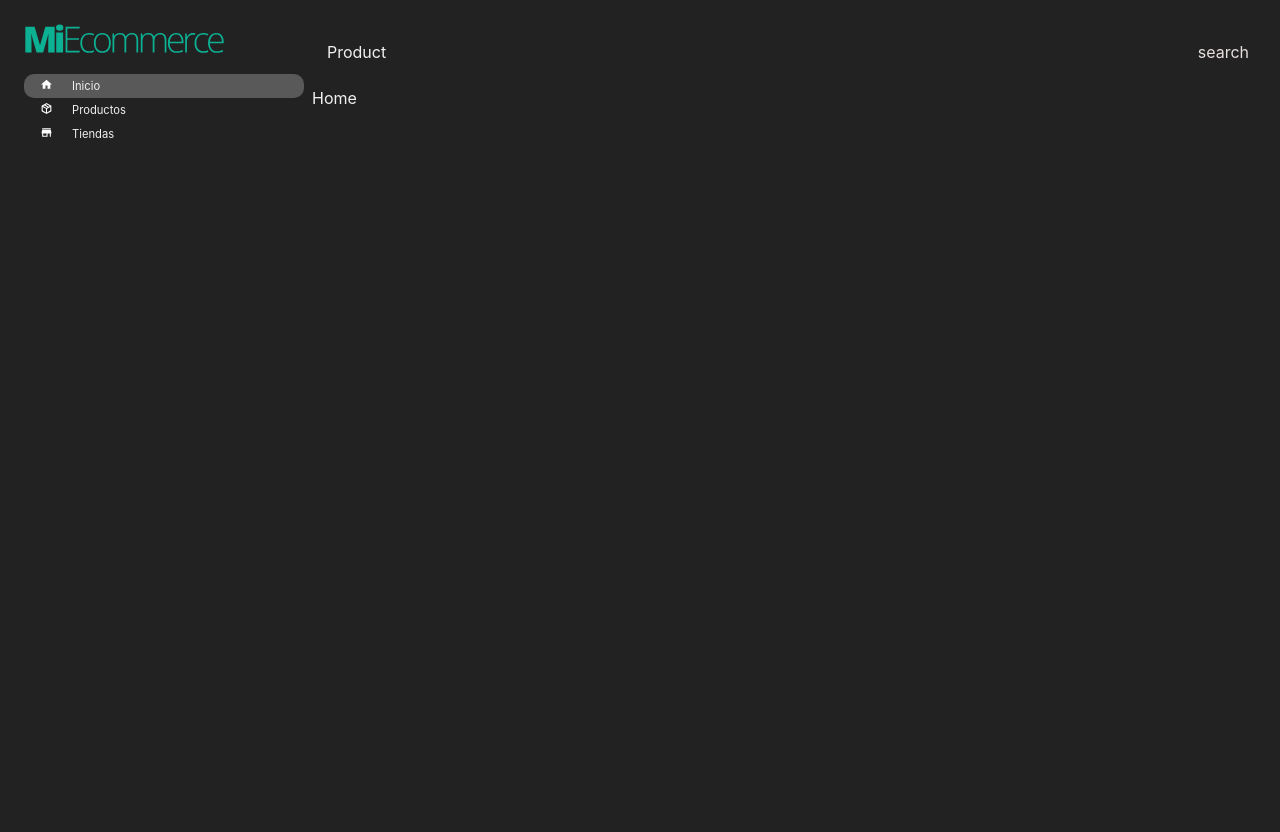
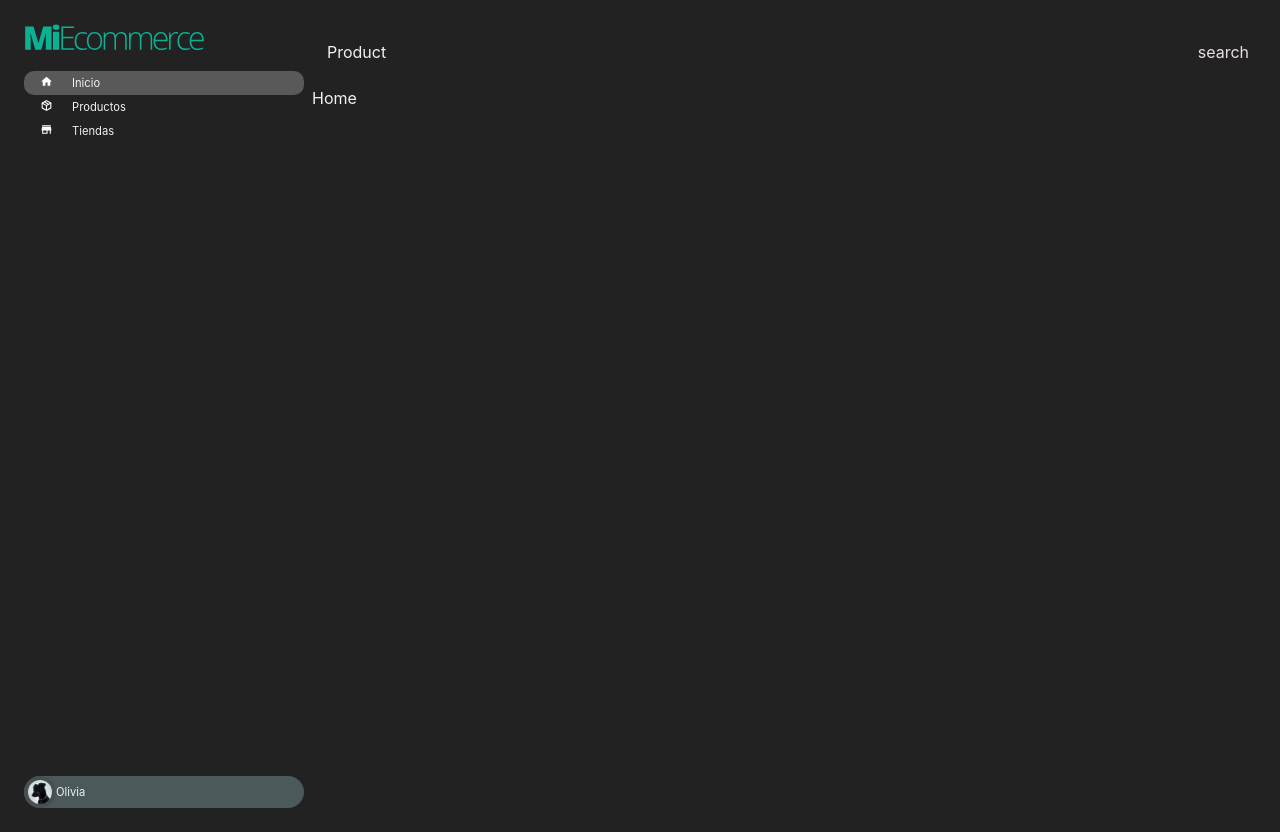
Before and after one commit to facundovacanicencosud/MiEcommerce-Grupo2-Sprint4, a React (Create React App) app: page / in a window 1280 px wide. Built offline with nearby package versions, Linux system fonts and the light colour scheme.

Commit message:
sidebar footer yfooter user card agregados, se mejoraron estilos en el sidebar en general

```diff
--- a/src/components/Sidebar/Sidebar.jsx
+++ b/src/components/Sidebar/Sidebar.jsx
@@ -4,41 +4,42 @@ import logo from "../../assets/MiEcommerce.svg"
 import homeIcon from "../../assets/home.svg"
 import packageIcon from "../../assets/package-variant-closed.svg"
 import storeIcon from "../../assets/store.svg"
-
+import profileIcon from "../../assets/ProfileBtn.svg"
 
 const Sidebar = () => {
   return (
     <aside className={styles.sidebar}>
-      <div className={styles.aside__logo}>
-      <img className ={styles.logo} src={logo}/>
+      <div className={styles.sidebar_top}>
+      <div className={styles.sidebar_top__logo}>
+      <img className ={styles.sidebar_logo} src={logo}/>
       </div>
-      <div className={styles.aside__links}>
+      <div className={styles.sidebar_top__links}>
         <ul>
-          <li className={styles.aside__link_selected}>
-            <div className={styles.aside__link_logo}>
+          <li className={styles.sidebar_top__link_selected}>
+            <div className={styles.sidebar_top__link_logo}>
             <img src={homeIcon} />
             </div>
-            <div className={styles.aside__link_title}>
+            <div className={styles.sidebar_top__link_title}>
             <p>
             Inicio
             </p>
             </div>
           </li>
-          <li className>
-            <div className={styles.aside__link_logo}>
+          <li>
+            <div className={styles.sidebar_top__link_logo}>
             <img src={packageIcon} />
             </div>
-            <div className={styles.aside__link_title}>
+            <div className={styles.sidebar_top__link_title}>
             <p>
             Productos
             </p>
             </div>
           </li>
-          <li className>
-            <div className={styles.aside__link_logo}>
+          <li>
+            <div className={styles.sidebar_top__link_logo}>
             <img src={storeIcon} />
             </div>
-            <div className={styles.aside__link_title}>
+            <div className={styles.sidebar_top__link_title}>
             <p>
             Tiendas
             </p>
@@ -46,6 +47,19 @@ const Sidebar = () => {
           </li>
         </ul>
       </div>
+      </div>
+      <div className={styles.sidebar_footer}>
+      <div className={styles.sidebar_footer_user_card}>
+            <div className={styles.sidebar_footer_user_card_img}>
+            <img src={profileIcon} />
+            </div>
+            <div className={styles.sidebar_footer__link_title}>
+            <p>
+            Olivia
+            </p>
+            </div>
+          </div>
+      </div>
     </aside>
   )
 }
--- a/src/components/Sidebar/sidebar.module.css
+++ b/src/components/Sidebar/sidebar.module.css
@@ -1,15 +1,18 @@
 .sidebar{
     background-color: var(--negro);
+    display: flex;
+    flex-direction: column;
+    justify-content: space-between;
 }
-.aside__logo, .aside__links{
+.sidebar_top__logo, .sidebar_top__links{
     width: 100%;
     padding: 0.5rem;
 }
-.logo{
-    width: 200px;
+.sidebar_logo{
+    width: 180px;
 }
 
-.aside__links li{
+.sidebar_top__links li{
     list-style: none;
     font-size: 0.7rem;
     padding: 0.5rem 0;
@@ -19,21 +22,41 @@
     align-items: center;
 }
 
-.aside__link_logo{
+.sidebar_top__link_logo{
     width: 10%;
     padding: 0 1rem;
 }
 
-.aside__links li img{
+.sidebar_top__links li img{
     filter: invert(1);
     width: 0.8rem;
 }
 
-.aside__link_title{
+.sidebar_top__link_title{
     width: 90%;
     padding: 0 1rem;
 }
 
-.aside__link_selected{
+.sidebar_top__link_selected{
     background-color: var(--gris);
 }
+
+.sidebar_footer{
+    padding: 0.5rem;
+}
+
+.sidebar_footer_user_card{
+    display: flex;
+    background-color: var(--btn-oscuro);
+    border-radius: 100px;
+}
+
+.sidebar_footer_user_card_img{
+    display: flex;
+}
+
+.sidebar_footer__link_title{
+    font-size: 0.7rem;
+    display: flex;
+    align-items: center;
+}
```
Also changed, not shown: src/assets/ProfileBtn.svg (added).
